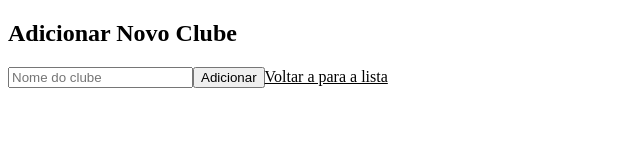
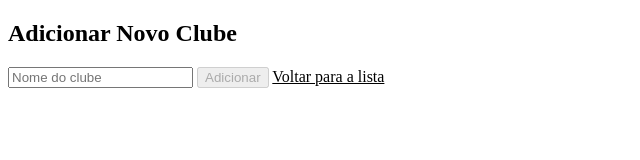
Before and after one commit to Lucas-1234567890/AT-REACT, a React (Vite) app: page /adicionar in a window 1280 px wide. Shown: the top 160 px of the page, without its empty margins (0-640 px from the left). Built offline with nearby package versions, Linux system fonts and the light colour scheme.

Commit message:
tarefa 11: validacao em tempo real no formulario

```diff
--- a/src/components/NovoClube.jsx
+++ b/src/components/NovoClube.jsx
@@ -4,9 +4,13 @@ import { NavLink } from 'react-router-dom';
 function NovoClube({ onAdicionar }) {
   const [nome, setNome] = useState('');
 
+  //  validação
+  const erro = nome.trim().length > 0 && nome.trim().length < 3 ? 'Mínimo de 3 caracteres' : '';
+  const valido = nome.trim().length >= 3;
+
   function handleSubmit(e) {
     e.preventDefault();
-    if (!nome.trim()) return;
+    if (!valido) return;
     onAdicionar({ nome });
     setNome('');
   }
@@ -21,13 +25,14 @@ function NovoClube({ onAdicionar }) {
           value={nome}
           onChange={(e) => setNome(e.target.value)}
         />
-        <button type="submit">Adicionar</button>
-            <NavLink
-                to="/"
-                style={({ isActive }) => ({ fontWeight: isActive ? 'bold' : 'normal', color: isActive ? 'blue' : 'inherit' })}
-            >
-                Voltar a para a lista
-            </NavLink>
+        {erro && <span style={{ color: 'red' }}>{erro}</span>} {/* ← mensagem de erro */}
+        <button type="submit" disabled={!valido}>Adicionar</button> {/* ← desabilitado se inválido */}
+        <NavLink
+          to="/"
+          style={({ isActive }) => ({ fontWeight: isActive ? 'bold' : 'normal', color: isActive ? 'blue' : 'inherit' })}
+        >
+          Voltar para a lista
+        </NavLink>
       </form>
     </div>
   );
```
